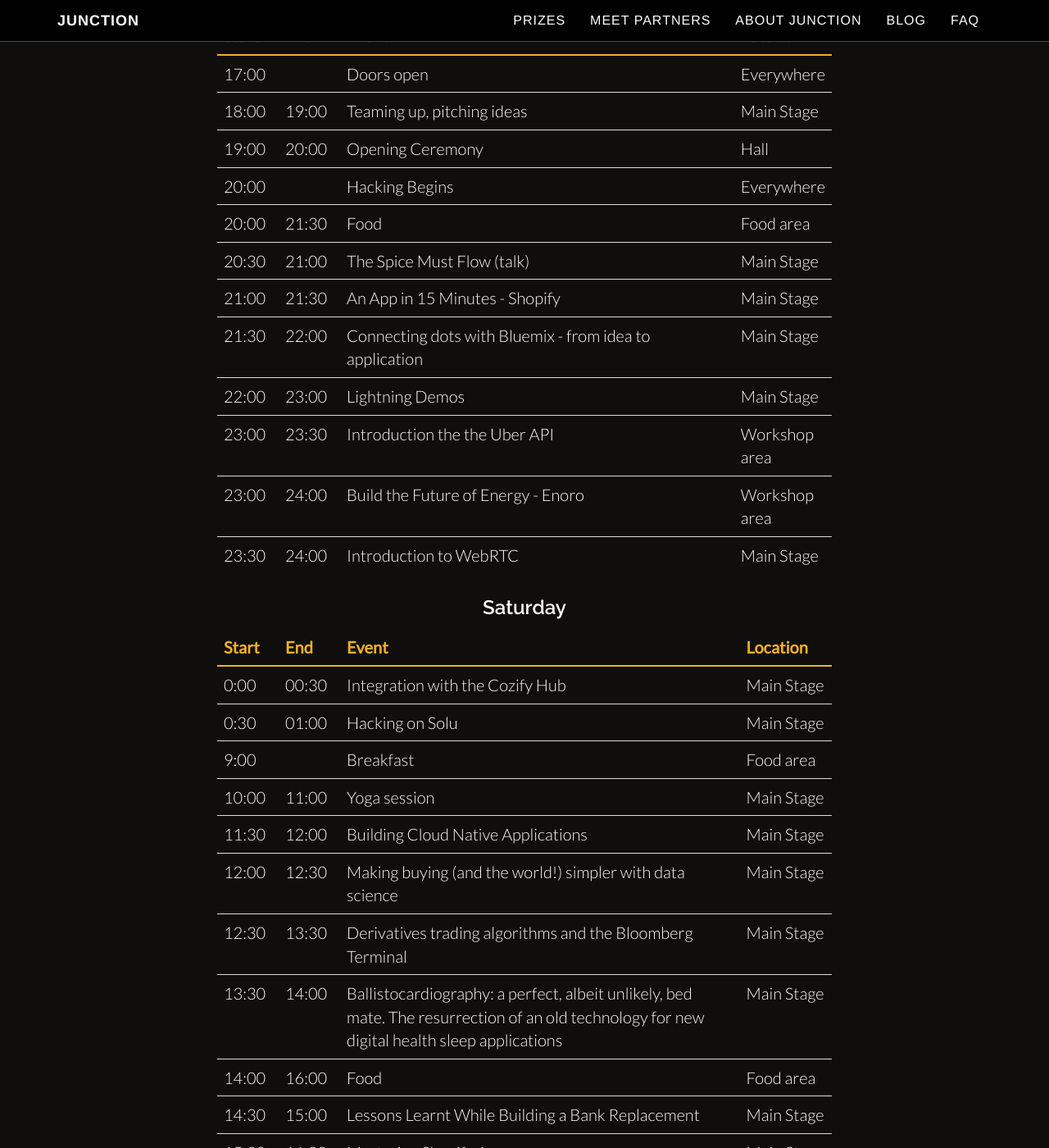
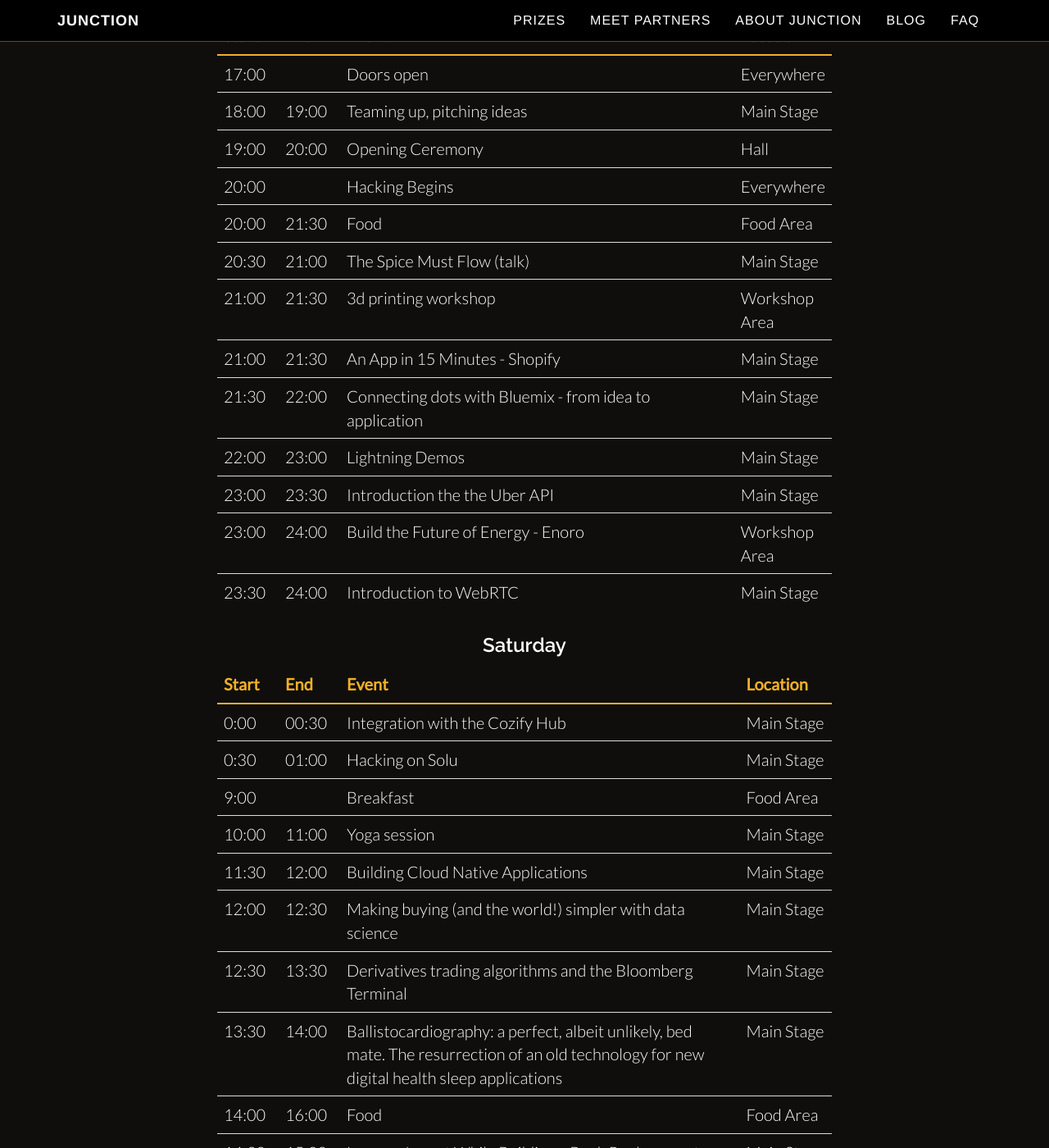
Before and after one commit to junctionasia/junctionasia.github.io, a Jekyll site: the page built from schedule.html, in a window 1280 px wide and 1400 px high, scrolled down 1396 px. Shown: the whole window at 82% size. Built offline with Jekyll 4.4.1, drawn with Linux system fonts in a browser that asks for light colours; nearby versions of some CDN libraries.

Commit message:
Fix schedule

```diff
--- a/schedule.html
+++ b/schedule.html
@@ -53,13 +53,14 @@
                         <tr><td>18:00</td><td>19:00</td><td>Teaming up, pitching ideas</td><td>Main Stage</td></tr>
                         <tr><td>19:00</td><td>20:00</td><td>Opening Ceremony</td><td>Hall</td></tr>
                         <tr><td>20:00</td><td></td><td>Hacking Begins</td><td>Everywhere</td></tr>
-                        <tr><td>20:00</td><td>21:30</td><td>Food</td><td>Food area</td></tr>
+                        <tr><td>20:00</td><td>21:30</td><td>Food</td><td>Food Area</td></tr>
                         <tr><td>20:30</td><td>21:00</td><td>The Spice Must Flow (talk)</td><td>Main Stage</td></tr>
+                        <tr><td>21:00</td><td>21:30</td><td>3d printing workshop</td><td>Workshop Area</td></tr>
                         <tr><td>21:00</td><td>21:30</td><td>An App in 15 Minutes - Shopify</td><td>Main Stage</td></tr>
                         <tr><td>21:30</td><td>22:00</td><td>Connecting dots with Bluemix - from idea to application</td><td>Main Stage</td></tr>
                         <tr><td>22:00</td><td>23:00</td><td>Lightning Demos</td><td>Main Stage</td></tr>
-                        <tr><td>23:00</td><td>23:30</td><td>Introduction the the Uber API</td><td>Workshop area</td></tr>
-                        <tr><td>23:00</td><td>24:00</td><td>Build the Future of Energy - Enoro</td><td>Workshop area</td></tr>
+                        <tr><td>23:00</td><td>23:30</td><td>Introduction the the Uber API</td><td>Main Stage</td></tr>
+                        <tr><td>23:00</td><td>24:00</td><td>Build the Future of Energy - Enoro</td><td>Workshop Area</td></tr>
                         <tr><td>23:30</td><td>24:00</td><td>Introduction to WebRTC</td><td>Main Stage</td></tr>
                     </tbody>
                 </table>
@@ -71,17 +72,17 @@
                     <tbody>
                         <tr><td>0:00</td><td>00:30</td><td>Integration with the Cozify Hub</td><td>Main Stage</td></tr>
                         <tr><td>0:30</td><td>01:00</td><td>Hacking on Solu</td><td>Main Stage</td></tr>
-                        <tr><td>9:00</td><td></td><td>Breakfast</td><td>Food area</td></tr>
+                        <tr><td>9:00</td><td></td><td>Breakfast</td><td>Food Area</td></tr>
                         <tr><td>10:00</td><td>11:00</td><td>Yoga session</td><td>Main Stage</td></tr>
                         <tr><td>11:30</td><td>12:00</td><td>Building Cloud Native Applications</td><td>Main Stage</td></tr>
                         <tr><td>12:00</td><td>12:30</td><td>Making buying (and the world!) simpler with data science</td><td>Main Stage</td></tr>
                         <tr><td>12:30</td><td>13:30</td><td>Derivatives trading algorithms and the Bloomberg Terminal</td><td>Main Stage</td></tr>
                         <tr><td>13:30</td><td>14:00</td><td>Ballistocardiography: a perfect, albeit unlikely, bed mate. The resurrection of an old technology for new digital health sleep applications</td><td>Main Stage</td></tr>
-                        <tr><td>14:00</td><td>16:00</td><td>Food</td><td>Food area</td></tr>
+                        <tr><td>14:00</td><td>16:00</td><td>Food</td><td>Food Area</td></tr>
                         <tr><td>14:30</td><td>15:00</td><td>Lessons Learnt While Building a Bank Replacement</td><td>Main Stage</td></tr>
                         <tr><td>15:30</td><td>16:00</td><td>Mastering Shopify Apps</td><td>Main Stage</td></tr>
                         <tr><td>18:00</td><td>18:45</td><td>Code in the Dark</td><td>Tent</td></tr>
-                        <tr><td>20:00</td><td>21:30</td><td>Food</td><td>Food area</td></tr>
+                        <tr><td>20:00</td><td>21:30</td><td>Food</td><td>Food Area</td></tr>
                     </tbody>
                 </table>
                 <h3>Sunday</h3>
```
